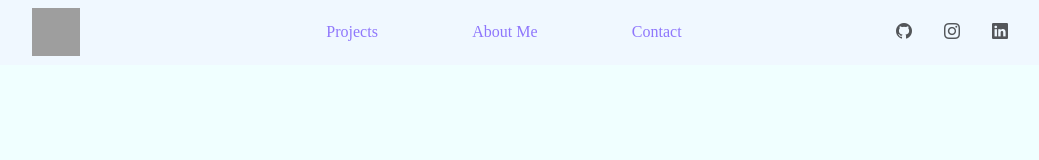
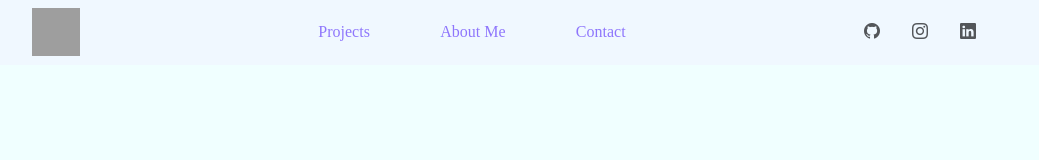
Before and after one commit to marklundin/chris-kasatka.github.io, a React (Create React App) app: page / in a window 1280 px wide. Shown: the top 160 px of the page, without its empty margins (136-1175 px from the left). Built offline with nearby package versions, Linux system fonts and the light colour scheme; grey boxes are pictures that could not be loaded; a web font is replaced by a local one.

Commit message:
add basic collapsable navbar

```diff
--- a/src/App.css
+++ b/src/App.css
@@ -1,5 +1,4 @@
-
-@import url('https://fonts.googleapis.com/css2?family=Gugi&family=Libre+Barcode+39+Text&family=Roboto+Mono:wght@100;300;400&family=Special+Elite&family=Tomorrow:wght@100&family=VT323&display=swap');
+@import url("https://fonts.googleapis.com/css2?family=Gugi&family=Libre+Barcode+39+Text&family=Roboto+Mono:wght@100;300;400&family=Special+Elite&family=Tomorrow:wght@100&family=VT323&display=swap");
 
 .App {
   text-align: center;
@@ -10,7 +9,7 @@
   /* width: 100%;
   height: 100vh; */
   overflow: auto;
-    font-family: 'Gugi', cursive;
+  font-family: "Gugi", cursive;
 
   /* font-family: 'Libre Barcode 39 Text', cursive; */
   /* font-family: 'Roboto Mono', monospace;  */
@@ -19,90 +18,75 @@
   /* font-family: 'VT323', monospace; */
   /* font-family: Helvetica, sans-serif; */
 }
-img{
+img {
   object-fit: cover;
 }
 
-#navvy{
-  height: 8.1vh;
-  display: flex;
-  justify-content: space-between;
-  background-color: aliceblue;
-  align-items: center;
-  width: 100%;
-  position: fixed;
-  z-index: 3;
-}
-.Intro{
+.Intro {
   height: 100vh;
   display: flex;
   align-items: center;
-
 }
-#heading{
+#heading {
   height: 100vh;
   display: flex;
   flex-direction: column;
   justify-content: center;
 }
-#h-divs{
+#h-divs {
   height: 50vh;
   display: flex;
   align-items: center;
   flex-direction: column;
   justify-content: flex-end;
 }
-.divvy.divvy2{
-  width: 40%;
-  display: flex;
-  justify-content: space-evenly;
-}
-#icons-list{
+
+#icons-list {
   list-style: none;
 }
-.jim{
+.jim {
   width: 70%;
   display: flex;
   justify-content: space-evenly;
 }
-.container.img-container{
+.container.img-container {
   display: flex;
   justify-content: space-evenly;
 }
-.img-fluid{
+.img-fluid {
   width: 30%;
 }
-.footer-h2{
+.footer-h2 {
   color: white;
 }
-#footer-list{
+#footer-list {
   list-style: none;
-  color: #FFAD00;
+  color: #ffad00;
 }
-#footer-list.footer-li.footer-link.footer-links.footer-icons.bi{
+#footer-list.footer-li.footer-link.footer-links.footer-icons.bi {
   color: white;
 }
 
-.footer-list #email{
+.footer-list #email {
   color: white;
 }
-.projects{
+.projects {
   height: 100vh;
 }
-.eye{
+.eye {
   width: 48px;
   height: 48px;
 }
-.card-body.cardy{
-  background: #373C49;
+.card-body.cardy {
+  background: #373c49;
   color: azure;
 }
-.btn.bts{
+.btn.bts {
   background: aliceblue;
   border: aliceblue;
   color: #6f6cde;
 }
-.footer-li #email{
+.footer-li #email {
   color: white;
 }
 
@@ -113,7 +97,7 @@ color: white;
   width: 100%;
   text-align: center;
 }
-#about-me{
+#about-me {
   height: 100vh;
 }
 .diode {
@@ -131,7 +115,8 @@ color: white;
   position: absolute;
   z-index: 2;
   box-shadow: 0 0 7px blue;
- animation: scanning 2s infinite;}
+  animation: scanning 2s infinite;
+}
 
 @keyframes scanning {
   50% {
@@ -139,87 +124,24 @@ color: white;
   }
 }
 
-
-.nav-link.nav-links {
-  background-image: linear-gradient(
-    to right,
-    cyan 50%,
-    #8e76fc 50%
-  );
-  background-size: 200% 100%;
-  background-position: -100%;
-  position: relative;
-  background-clip: text;
-  -webkit-text-fill-color: transparent;
-  transition: all 0.3s ease-in-out;
-}
-.nav-link.nav-links:before{
-  content: '';
-  background: #FFAD00;
-  display: block;
-  position: absolute;
-  bottom: -3px;
-  left: 0;
-  width: 0;
-  height: 3px;
-  transition: all 0.3s ease-in-out;
-}
-.nav-link.nav-links:hover {
- background-position: 0;
-}
-.nav-link.nav-links:hover::before{
-  width: 100%;
-}
-
-.nav-link.nav-links.nav-icons {
-  background-image: linear-gradient(
-    to right,
-    cyan 50%,
-    #53565A 50%
-  );
-  background-size: 200% 100%;
-  background-position: -100%;
-  position: relative;
-  background-clip: text;
-  -webkit-text-fill-color: transparent;
-  transition: all 0.3s ease-in-out;
-}
-.nav-link.nav-links.nav-icons:before{
-  content: '';
-  background: #FFAD00;
-  display: block;
-  position: absolute;
-  bottom: -3px;
-  left: 0;
-  width: 0;
-  height: 3px;
-  transition: all 0.3s ease-in-out;
-}
-.nav-link.nav-links.nav-icons:hover {
- background-position: 0;
-}
-.nav-link.nav-links:hover::before{
-  width: 100%;
-}
-
-#footer-div{
+#footer-div {
   height: 30vh;
 }
 
-#about-h3{
-  padding-top: 64px
+#about-h3 {
+  padding-top: 64px;
 }
-#about-container{
+#about-container {
   margin-top: 64px;
 }
-.container.about-img-container{
+.container.about-img-container {
   margin-top: 64px;
 }
-.img-fluid.about-img{
+.img-fluid.about-img {
   height: 208px;
   border: 3px solid azure;
 }
-.arrow-container{
+.arrow-container {
   display: flex;
   flex-direction: column;
   align-items: center;
@@ -233,7 +155,7 @@ color: white;
   border-left: 0;
   border-top: 0;
   transform: rotate(45deg);
-  animation: fadeOut 3s infinite 1s
+  animation: fadeOut 3s infinite 1s;
 }
 .arrow2 {
   width: 32px;
@@ -242,7 +164,7 @@ color: white;
   border-left: 0;
   border-top: 0;
   transform: rotate(45deg);
-  animation: fadeOut 3s infinite 2s
+  animation: fadeOut 3s infinite 2s;
 }
 .arrow3 {
   width: 32px;
@@ -251,52 +173,48 @@ color: white;
   border-left: 0;
   border-top: 0;
   transform: rotate(45deg);
-  animation: fadeOut 3s infinite 3s
+  animation: fadeOut 3s infinite 3s;
 }
 @keyframes fadeOut {
-  0% { opacity: 1; }
-  100% { opacity: 0; }
+  0% {
+    opacity: 1;
+  }
+  100% {
+    opacity: 0;
+  }
 }
 
-
-
-.card-img-top{
+.card-img-top {
   height: 50%;
 }
 
-
-
-.card{
-  width: 30%;
+.card {
+  width: 80%;
+  height: 70%;
+  margin-top: 32px;
 }
 
-
-.projects-heading{
+.projects-heading {
   margin-top: 64px;
 }
 
-main{
+main {
   /* height: 100%; */
   overflow: auto;
 }
 
-.divvy{
+#cards-div {
   display: flex;
-  width: 30%;
-  justify-content: center;
+  font-family: "VT323", monospace;
+  margin-top: 32px;
+  height: 70%;
+  flex-direction: column;
+  align-items: center;
 }
-#cards-div{
-  display: flex;
-  justify-content: center;
-  font-family: 'VT323', monospace;
-  margin-top: 64px;
-  height: 70%;
+footer {
+  /* height: 30%; */
+  background-color: #373c49;
 }
-footer{
-  /* height: 30%; */
-  background-color: #373C49;
-}
-
 
 /* .nav-buttons {
   width: 160px;
@@ -313,7 +231,6 @@ footer{
   color: #6f6cde; */
 /* } */
 
-
 /* .nav-buttons:hover {
 	 opacity: 0.3;
 	 box-shadow: -6px -6px 10px rgba(255, 255, 255, 0.8), 6px 6px 10px rgba(0, 0, 0, 0.2);
@@ -324,32 +241,37 @@ footer{
 	 color: #79e3b6;
 } */
 
-
-
-
-.projects-container{
+.projects-container {
   height: 100%;
 }
-.projects-container > h3{
-  padding-top: 64px
+.projects-container > h3 {
+  padding-top: 64px;
 }
-.card > a{
+.card > a {
   height: 50%;
 }
-.card > a > .card-img-top{
+.card > a > .card-img-top {
   height: 100%;
 }
-.cardy{
+.cardy {
   height: 50%;
 }
 
-@media(min-width: 576px){
+/* @media(min-width: 576px){
 
+} */
+@media (min-width: 768px) {
+  #cards-div {
+    justify-content: center;
+
+    margin-top: 64px;
   }
-@media(min-width: 768px){
-
+  .card {
+    width: 30%;
+    height: unset;
   }
-@media(min-width: 992px){
+}
+/* @media(min-width: 992px){
 
 }
 @media(min-width: 1200px){
@@ -357,4 +279,4 @@ footer{
 }
 @media(min-width: 1400px){
 
-}
+} */
--- a/src/App.js
+++ b/src/App.js
@@ -1,64 +1,12 @@
 import "./App.css";
+import React from "react";
+import Nav from "./Nav/Nav";
+
 const App = () => {
   return (
     <div className="App">
       <header id="top">
-        <ul className="nav" id="navvy">
-          <div className="divvy divvy1">
-            <li className="nav-item">
-              <a href="#top">
-                <img
-                  src="https://lh3.googleusercontent.com/pw/AM-JKLUzpq0sXQMAE8LcdYKochNGwIRCg_ePf6cPBaXAURANs_EckbgG6UBlWkXepbSJhnYiGkM2bwbgGNmlh-ic8EnlH-dJ9rtGSgepfO2R--QLMzydns1HQa14mEHagIPXq5VJrdMrA3jQmQl9w-uowkDV=s824-no?authuser=0"
-                  alt="Z"
-                  className="eye"
-                />
-              </a>
-            </li>
-          </div>
-          <div className="divvy divvy2">
-            <li className="nav-item">
-              <a className="nav-link nav-links" href="#projects">
-                Projects
-              </a>
-            </li>
-            <li className="nav-item">
-              <a className="nav-link nav-links" href="#about-me">
-                About Me
-              </a>
-            </li>
-            <li className="nav-item">
-              <a className="nav-link nav-links" href="#contact">
-                Contact
-              </a>
-            </li>
-          </div>
-          <div className="divvy divvy3">
-            <li className="nav-item">
-              <a
-                className="nav-link nav-links nav-icons"
-                href="https://github.com/anthonyradose"
-              >
-                <i className="bi bi-github"></i>
-              </a>
-            </li>
-            <li className="nav-item">
-              <a
-                className="nav-link nav-links nav-icons"
-                href="https://www.instagram.com/asradose/"
-              >
-                <i className="bi bi-instagram"></i>
-              </a>
-            </li>
-            <li className="nav-item">
-              <a
-                className="nav-link nav-links nav-icons"
-                href="https://www.linkedin.com/in/anthony-radose-35a969236/"
-              >
-                <i className="bi bi-linkedin"></i>
-              </a>
-            </li>
-          </div>
-        </ul>
+        <Nav />
       </header>
 
       <main>
@@ -70,9 +18,9 @@ const App = () => {
             </div>
             <div class="arrow-container">
               <a href="#projects">
-              <div class="arrow1"></div>
-              <div class="arrow2"></div>
-              <div class="arrow3"></div>
+                <div class="arrow1"></div>
+                <div class="arrow2"></div>
+                <div class="arrow3"></div>
               </a>
             </div>
           </div>
@@ -142,8 +90,9 @@ const App = () => {
           </div>
         </section>
         <section id="about-me">
+        <div className="container" id="about-container">
           <h3 id="about-h3">About Me</h3>
-          <div className="container" id="about-container">
+
             <p>
               David Lee Roth is a God, Blade Runner is the greatest movie of all
               time, and video games rule!
@@ -193,10 +142,7 @@ const App = () => {
           <div>
             <ul id="footer-list">
               <li className="footer-li">
-                Email:{" "}
-                <span>
-                  asradose@gmail.com
-                  </span>
+                Email: <span>asradose@gmail.com</span>
               </li>
               <li className="footer-li">
                 <a
--- /dev/null
+++ b/src/Nav/Nav.css
@@ -0,0 +1,165 @@
+.navigation-menu {
+  display: none;
+}
+
+#navvy {
+  height: 8.1vh;
+  display: flex;
+  justify-content: space-between;
+  background-color: aliceblue;
+  align-items: center;
+  width: 100%;
+  position: fixed;
+  z-index: 3;
+}
+.nav-link.nav-links {
+  background-image: linear-gradient(to right, cyan 50%, #8e76fc 50%);
+  background-size: 200% 100%;
+  background-position: -100%;
+  position: relative;
+  background-clip: text;
+  -webkit-text-fill-color: transparent;
+  transition: all 0.3s ease-in-out;
+}
+.nav-link.nav-links:before {
+  content: "";
+  background: #ffad00;
+  display: block;
+  position: absolute;
+  bottom: -3px;
+  left: 0;
+  width: 0;
+  height: 3px;
+  transition: all 0.3s ease-in-out;
+}
+.nav-link.nav-links:hover {
+  background-position: 0;
+}
+.nav-link.nav-links:hover::before {
+  width: 100%;
+}
+
+.nav-link.nav-links.nav-icons {
+  background-image: linear-gradient(to right, cyan 50%, white 50%);
+  background-size: 200% 100%;
+  background-position: -100%;
+  position: relative;
+  background-clip: text;
+  -webkit-text-fill-color: transparent;
+  transition: all 0.3s ease-in-out;
+}
+.nav-link.nav-links.nav-icons:before {
+  content: "";
+  background: #ffad00;
+  display: block;
+  position: absolute;
+  bottom: -3px;
+  left: 0;
+  width: 0;
+  height: 3px;
+  transition: all 0.3s ease-in-out;
+}
+.nav-link.nav-links.nav-icons:hover {
+  background-position: 0;
+}
+.nav-link.nav-links:hover::before {
+  width: 100%;
+}
+.divvy {
+  display: flex;
+  width: 30%;
+  justify-content: center;
+}
+.divvy1 {
+  height: 8.1vh;
+}
+.hamburger {
+  display: flex;
+  align-items: center;
+  border: 0;
+  height: 50px;
+  width: 50px;
+  padding: 0.5rem;
+  border-radius: 50%;
+  background-color: transparent;
+  cursor: pointer;
+  transition: background-color 0.2s ease-in-out;
+  position: absolute;
+  top: 50%;
+  right: 25px;
+  transform: translateY(-50%);
+  display: block;
+}
+
+.bi-list{
+  color: black;
+  font-size: 32px;
+  font-weight: 800;
+}
+
+.navigation-menu.expanded {
+  display: flex;
+  height: 24vh;
+  justify-content: space-between;
+  background-color: #373c49;
+  width: 100%;
+}
+.navigation-menu {
+  display: none;
+}
+.divvy.divvy2 {
+  width: 30%;
+  display: flex;
+  justify-content: space-evenly;
+}
+.divvy {
+  display: flex;
+  width: 30%;
+  justify-content: center;
+  flex-direction: column;
+  align-items: center;
+}
+
+.nav-link.nav-links{
+  padding: 8px 0;
+}
+.divvy.divvy3 > li{
+  padding: 8px 16px;
+}
+
+/* YEEEEEEEEEEEEEEEEEAAAAAAAAAAAAAAAAAAAAAAAAAAAAH!!!!!!!!!!!!!!!!!!!!!!!!!!!!!!!!!!!!!!!!!!!!!!!!!!!!!!!!!!!!!!!!!!!!!!!!!!!!!!!!!!! */
+
+@media (min-width: 768px) {
+  .nav-link.nav-links.nav-icons {
+    background-image: linear-gradient(to right, cyan 50%, #53565a 50%);
+  }
+
+  .hamburger, .bi-list {
+    display: none;
+  }
+
+  .navigation-menu {
+    display: flex;
+    height: 8vh;
+    width: 70%;
+  }
+  .divvy {
+    flex-direction: row;
+  }
+  .divvy1 {
+    width: 30%;
+  }
+  .divvy.divvy2,
+  .divvy.divvy3 {
+    width: 50%;
+  }
+  .navigation-menu.expanded {
+    display: flex;
+    width: 70%;
+    height: 8vh;
+    background-color: transparent;
+  }
+  .navvy {
+    align-items: unset;
+  }
+}
--- /dev/null
+++ b/src/Nav/Nav.js
@@ -0,0 +1,83 @@
+import React, { useState } from "react";
+import "./Nav.css";
+
+const Nav = () => {
+  const [isNavExpanded, setIsNavExpanded] = useState(false);
+
+  return (
+    <ul className="nav" id="navvy">
+      <div className="divvy divvy1">
+        <li className="nav-item">
+          <a href="#top">
+            <img
+              src="https://lh3.googleusercontent.com/pw/AM-JKLUzpq0sXQMAE8LcdYKochNGwIRCg_ePf6cPBaXAURANs_EckbgG6UBlWkXepbSJhnYiGkM2bwbgGNmlh-ic8EnlH-dJ9rtGSgepfO2R--QLMzydns1HQa14mEHagIPXq5VJrdMrA3jQmQl9w-uowkDV=s824-no?authuser=0"
+              alt="EYE"
+              className="eye"
+            />
+          </a>
+        </li>
+      </div>
+
+      <button
+        className="hamburger"
+        onClick={() => {
+          setIsNavExpanded(!isNavExpanded);
+        }}
+      >
+        <i className="bi bi-list"></i>
+      </button>
+
+      <div
+        className={
+          isNavExpanded ? "navigation-menu expanded" : "navigation-menu"
+        }
+      >
+        <div className="divvy divvy2">
+          <li className="nav-item">
+            <a className="nav-link nav-links" href="#projects">
+              Projects
+            </a>
+          </li>
+          <li className="nav-item">
+            <a className="nav-link nav-links" href="#about-me">
+              About Me
+            </a>
+          </li>
+          <li className="nav-item">
+            <a className="nav-link nav-links" href="#contact">
+              Contact
+            </a>
+          </li>
+        </div>
+        <div className="divvy divvy3">
+          <li className="nav-item">
+            <a
+              className="nav-link nav-links nav-icons"
+              href="https://github.com/anthonyradose"
+            >
+              <i className="bi bi-github"></i>
+            </a>
+          </li>
+          <li className="nav-item">
+            <a
+              className="nav-link nav-links nav-icons"
+              href="https://www.instagram.com/asradose/"
+            >
+              <i className="bi bi-instagram"></i>
+            </a>
+          </li>
+          <li className="nav-item">
+            <a
+              className="nav-link nav-links nav-icons"
+              href="https://www.linkedin.com/in/anthony-radose-35a969236/"
+            >
+              <i className="bi bi-linkedin"></i>
+            </a>
+          </li>
+        </div>
+      </div>
+    </ul>
+  );
+};
+
+export default Nav;
```
Lines whose indentation alone changed are shown as unchanged.
